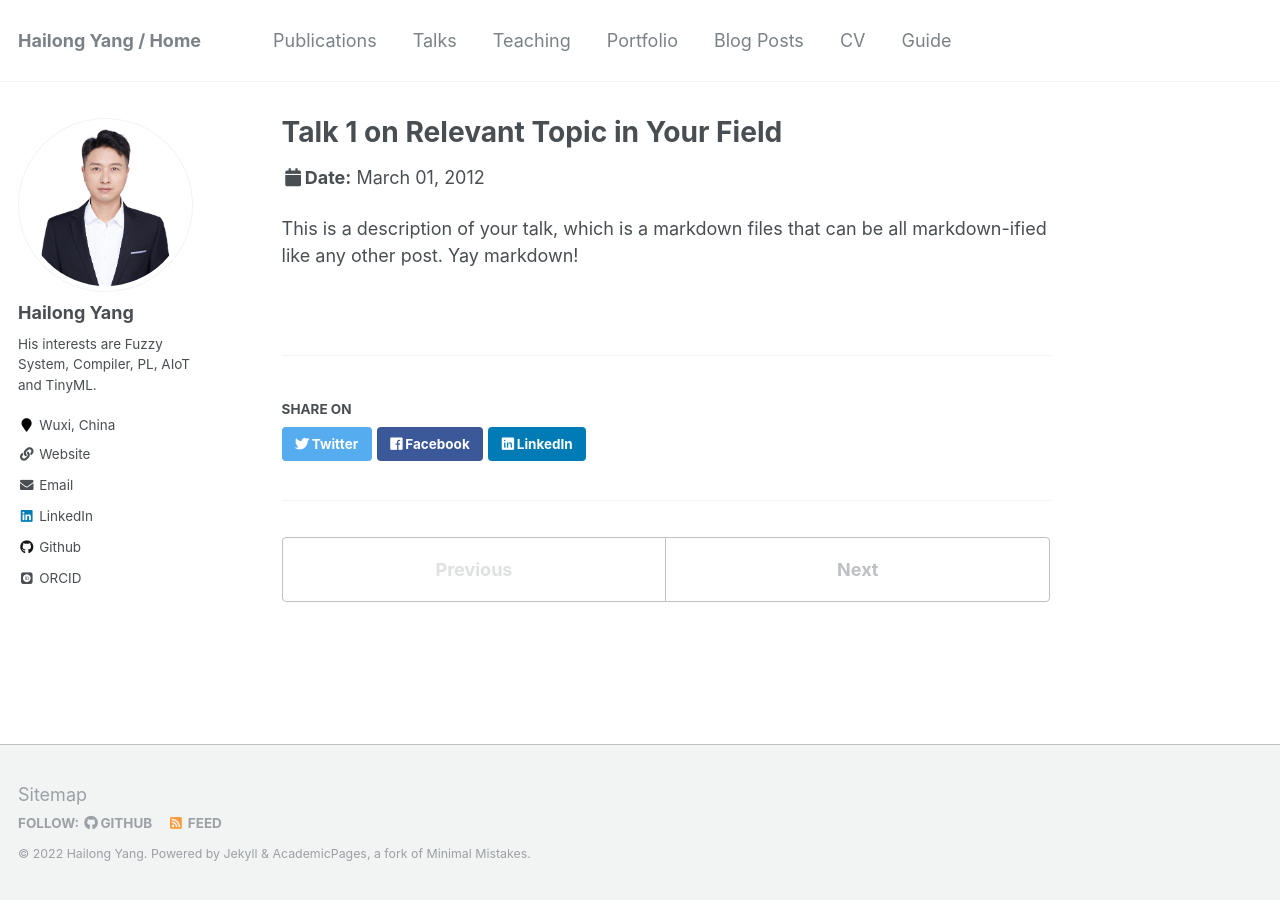
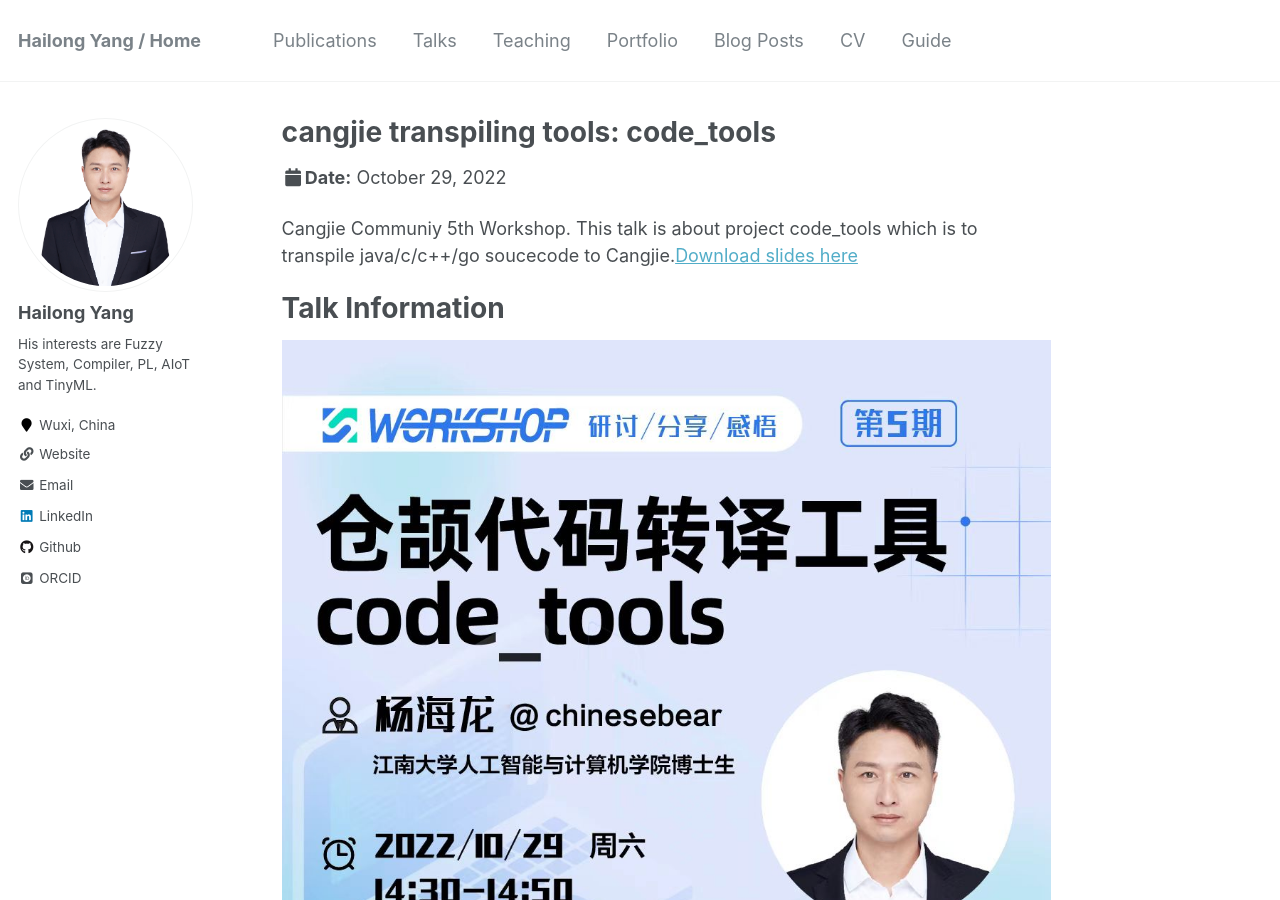
Before and after one commit to chinesebear/chinesebear.github.io, a Jekyll site: the page built from _talks/2022-10-29-talk-cangjie-workshop.md, in a window 1280 px wide and 900 px high. Built offline with Jekyll 4.4.1, drawn with Linux system fonts in a browser that asks for light colours; some web fonts are replaced.

Commit message:
codetools

```diff
--- /dev/null
+++ b/_talks/2022-10-29-talk-cangjie-workshop.md
@@ -0,0 +1,17 @@
+---
+title: "cangjie transpiling tools: code_tools"
+collection: talks
+type: "Talk"
+permalink: /talks/2012-03-01-talk-1
+venue: "China online"
+date: 2022-10-29
+location: "China online"
+---
+
+Cangjie Communiy 5th Workshop. This talk is about project code_tools which is to transpile java/c/c++/go soucecode to Cangjie.[Download slides here](https://yanghailong.me/files/code_tools.pdf)
+
+
+Talk Information
+======
+
+<img src='/images/cangjie_5th_workshop.jpg' width='100%'><br>
```
Also changed, not shown: _portfolio/portfolio-3.md (+2 -2 lines), _portfolio/portfolio-4.md (+2 -2 lines), images/cangjie_5th_workshop.jpg (added), 1 other file.
